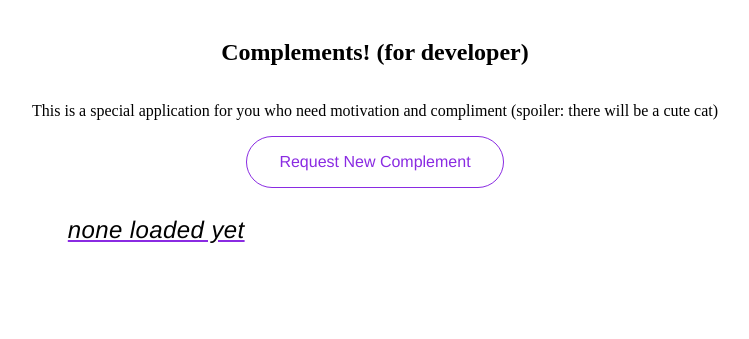
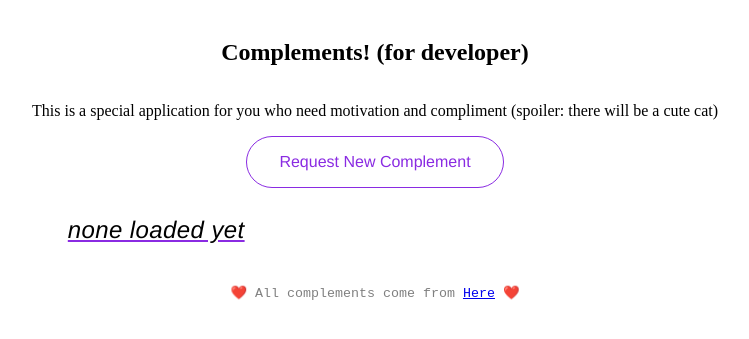
Before and after one commit to j03hanafi/first-ever-useless-nodejs-app, a website: page node-example/index.html in a window 1280 px wide. Shown: the part 61-400 px from the top of the page, without its empty margins (265-1014 px from the left). Drawn offline with Linux system fonts and the light colour scheme.

Commit message:
Added complement credit

```diff
--- a/node-example/index.html
+++ b/node-example/index.html
@@ -24,6 +24,15 @@
       <p class="complement">none loaded yet</p>
       <div class="content-img"></div>
       <!-- <img src="" alt="Cute cat gif" class="cat" /> -->
+      <p class="original-quote">
+        ❤️ All complements come from
+        <a
+          href="https://btholt.github.io/intro-to-web-dev-v2/tweets/"
+          target="_blank"
+          >Here</a
+        >
+        ❤️
+      </p>
     </section>
     <script src="./public/fetch.js"></script>
   </body>
--- a/node-example/public/style.css
+++ b/node-example/public/style.css
@@ -68,6 +68,12 @@ body {
   outline: none;
 }
 
+.original-quote {
+  font-size: smaller;
+  font-family: "Courier New", Courier, monospace;
+  color: grey;
+}
+
 /* for mobile */
 @media only screen and (max-width: 768px) {
   .complement {
```
